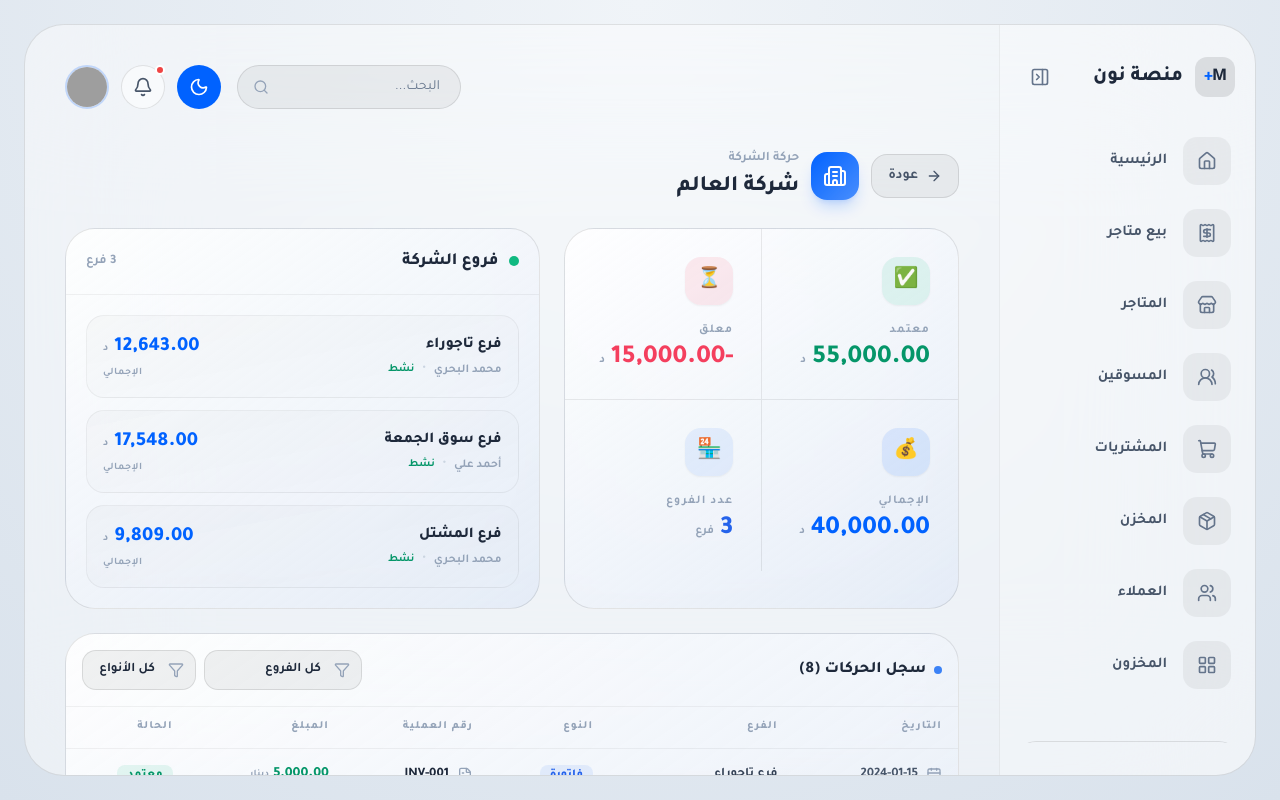
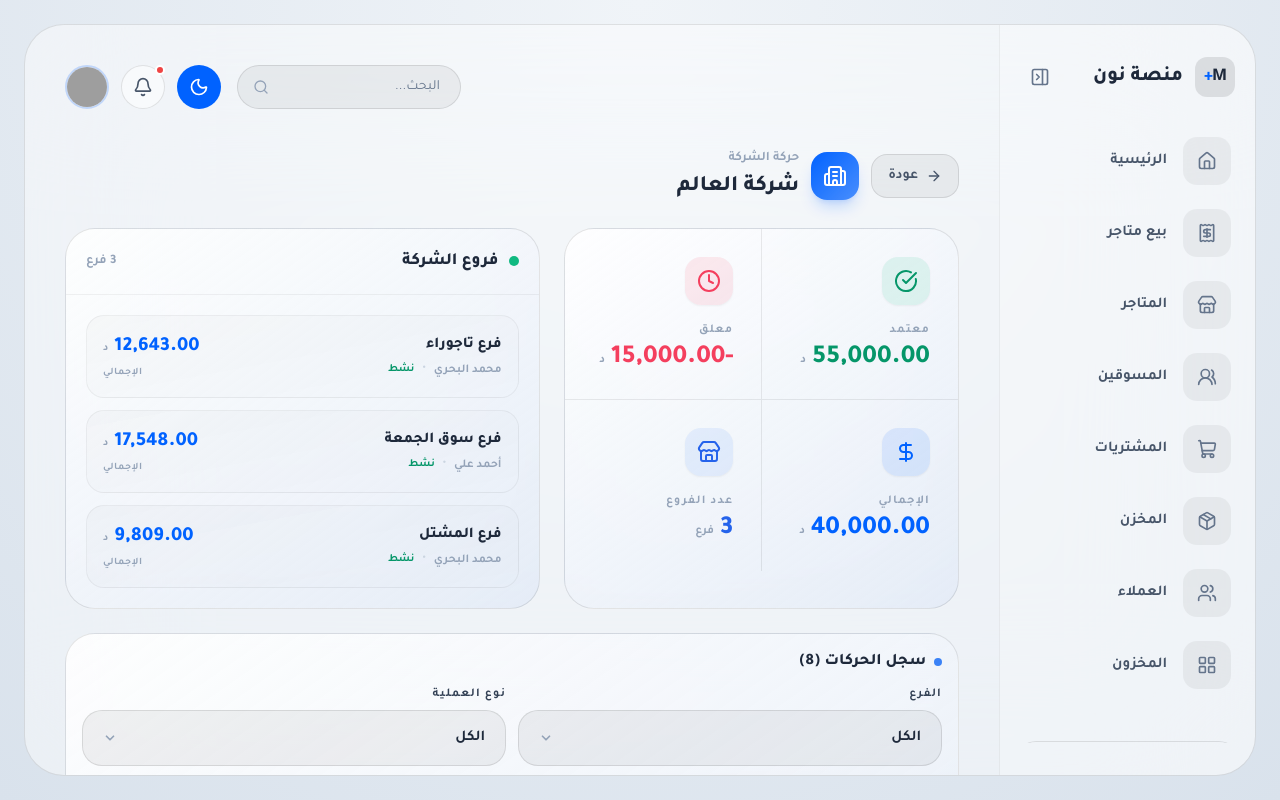
Before and after one commit to ofifice-alalem/tdm-design-for-v3, a React (Vite) app: page /companies/1/activity in a window 1280 px wide. Built offline with nearby package versions, Linux system fonts and the light colour scheme; grey boxes are pictures that could not be loaded.

Commit message:
commit -33

```diff
--- a/src/pages/CompanyActivityPage.tsx
+++ b/src/pages/CompanyActivityPage.tsx
@@ -1,6 +1,7 @@
 import { useState } from 'react';
 import { useNavigate, useParams } from 'react-router-dom';
-import { ArrowRight, Building2, Store, TrendingUp, TrendingDown, Wallet, FileText, Calendar, Filter } from 'lucide-react';
+import { ArrowRight, Building2, Store, CheckCircle, Clock, DollarSign, FileText, Calendar } from 'lucide-react';
+import { ModernSelect } from '../compenntes/ui/SpatialComponents';
 
 function fmt(n: number) {
   return n.toLocaleString('en-US', { minimumFractionDigits: 2, maximumFractionDigits: 2 });
@@ -79,7 +80,7 @@ export default function CompanyActivityPage() {
             {/* معتمد - Top Left */}
             <div className="p-7 flex flex-col gap-4 border-l border-b border-black/[0.08] dark:border-white/[0.08] hover:bg-emerald-500/5 transition-all group cursor-pointer">
               <div className="w-12 h-12 rounded-[16px] bg-emerald-500/10 group-hover:bg-emerald-500 group-hover:scale-110 flex items-center justify-center transition-all shadow-sm group-hover:shadow-lg group-hover:shadow-emerald-500/20">
-                <span className="text-[20px] group-hover:text-white transition-colors">✅</span>
+                <CheckCircle className="w-6 h-6 text-emerald-600 group-hover:text-white transition-colors" />
               </div>
               <div className="flex flex-col gap-1.5">
                 <span className="text-[12px] font-bold text-slate-400 dark:text-white/40 uppercase tracking-widest">معتمد</span>
@@ -93,7 +94,7 @@ export default function CompanyActivityPage() {
             {/* معلق - Top Right */}
             <div className="p-7 flex flex-col gap-4 border-b border-black/[0.08] dark:border-white/[0.08] hover:bg-rose-500/5 transition-all group cursor-pointer">
               <div className="w-12 h-12 rounded-[16px] bg-rose-500/10 group-hover:bg-rose-500 group-hover:scale-110 flex items-center justify-center transition-all shadow-sm group-hover:shadow-lg group-hover:shadow-rose-500/20">
-                <span className="text-[20px] group-hover:text-white transition-colors">⏳</span>
+                <Clock className="w-6 h-6 text-rose-500 group-hover:text-white transition-colors" />
               </div>
               <div className="flex flex-col gap-1.5">
                 <span className="text-[12px] font-bold text-slate-400 dark:text-white/40 uppercase tracking-widest">معلق</span>
@@ -107,7 +108,7 @@ export default function CompanyActivityPage() {
             {/* الإجمالي - Bottom Left */}
             <div className="p-7 flex flex-col gap-4 border-l border-black/[0.08] dark:border-white/[0.08] hover:bg-primary/5 transition-all group cursor-pointer">
               <div className="w-12 h-12 rounded-[16px] bg-primary/10 group-hover:bg-primary group-hover:scale-110 flex items-center justify-center transition-all shadow-sm group-hover:shadow-lg group-hover:shadow-primary/20">
-                <span className="text-[20px] group-hover:text-white transition-colors">💰</span>
+                <DollarSign className="w-6 h-6 text-primary group-hover:text-white transition-colors" />
               </div>
               <div className="flex flex-col gap-1.5">
                 <span className="text-[12px] font-bold text-slate-400 dark:text-white/40 uppercase tracking-widest">الإجمالي</span>
@@ -121,7 +122,7 @@ export default function CompanyActivityPage() {
             {/* عدد الفروع - Bottom Right */}
             <div className="p-7 flex flex-col gap-4 hover:bg-blue-500/5 transition-all group cursor-pointer">
               <div className="w-12 h-12 rounded-[16px] bg-blue-500/10 group-hover:bg-blue-500 group-hover:scale-110 flex items-center justify-center transition-all shadow-sm group-hover:shadow-lg group-hover:shadow-blue-500/20">
-                <span className="text-[20px] group-hover:text-white transition-colors">🏪</span>
+                <Store className="w-6 h-6 text-blue-600 group-hover:text-white transition-colors" />
               </div>
               <div className="flex flex-col gap-1.5">
                 <span className="text-[12px] font-bold text-slate-400 dark:text-white/40 uppercase tracking-widest">عدد الفروع</span>
@@ -179,7 +180,7 @@ export default function CompanyActivityPage() {
       <div className="lg:hidden grid grid-cols-2 gap-3">
         <div className="spatial-card p-4 flex flex-col gap-2.5">
           <div className="w-10 h-10 rounded-[14px] bg-emerald-500/10 flex items-center justify-center">
-            <TrendingUp className="w-5 h-5 text-emerald-600" />
+            <CheckCircle className="w-5 h-5 text-emerald-600" />
           </div>
           <div className="flex flex-col gap-0.5">
             <span className="text-[11px] font-bold text-slate-400 dark:text-white/40 uppercase tracking-widest leading-tight">معتمد</span>
@@ -191,7 +192,7 @@ export default function CompanyActivityPage() {
         </div>
         <div className="spatial-card p-4 flex flex-col gap-2.5">
           <div className="w-10 h-10 rounded-[14px] bg-rose-500/10 flex items-center justify-center">
-            <TrendingDown className="w-5 h-5 text-rose-500" />
+            <Clock className="w-5 h-5 text-rose-500" />
           </div>
           <div className="flex flex-col gap-0.5">
             <span className="text-[11px] font-bold text-slate-400 dark:text-white/40 uppercase tracking-widest leading-tight">معلق</span>
@@ -203,7 +204,7 @@ export default function CompanyActivityPage() {
         </div>
         <div className="spatial-card p-4 flex flex-col gap-2.5">
           <div className="w-10 h-10 rounded-[14px] bg-primary/10 flex items-center justify-center">
-            <Wallet className="w-5 h-5 text-primary" />
+            <DollarSign className="w-5 h-5 text-primary" />
           </div>
           <div className="flex flex-col gap-0.5">
             <span className="text-[11px] font-bold text-slate-400 dark:text-white/40 uppercase tracking-widest leading-tight">الإجمالي</span>
@@ -272,40 +273,28 @@ export default function CompanyActivityPage() {
 
       {/* Activities */}
       <div className="spatial-card overflow-hidden">
-        <div className="p-4 border-b border-black/5 dark:border-white/[0.06] flex flex-col sm:flex-row sm:items-center justify-between gap-3">
-          <div className="flex items-center gap-2">
-            <div className="w-2 h-2 rounded-full bg-blue-500" />
-            <h2 className="text-[15px] lg:text-[16px] font-black text-slate-800 dark:text-white">سجل الحركات ({filteredActivities.length})</h2>
+        <div className="p-4 border-b border-black/5 dark:border-white/[0.06] flex flex-col gap-3">
+          <div className="flex items-center justify-between">
+            <div className="flex items-center gap-2">
+              <div className="w-2 h-2 rounded-full bg-blue-500" />
+              <h2 className="text-[15px] lg:text-[16px] font-black text-slate-800 dark:text-white">سجل الحركات ({filteredActivities.length})</h2>
+            </div>
           </div>
-          <div className="flex gap-2">
-            <div className="relative">
-              <select
-                value={selectedBranch}
-                onChange={(e) => setSelectedBranch(e.target.value)}
-                className="spatial-input h-10 rounded-[14px] pr-10 pl-4 text-[13px] font-bold appearance-none cursor-pointer"
-              >
-                <option value="الكل">كل الفروع</option>
-                {BRANCHES.map((b) => (
-                  <option key={b.id} value={b.name}>
-                    {b.name}
-                  </option>
-                ))}
-              </select>
-              <Filter className="w-4 h-4 absolute right-3 top-1/2 -translate-y-1/2 text-slate-400 dark:text-white/40 pointer-events-none" />
-            </div>
-            <div className="relative">
-              <select
-                value={selectedType}
-                onChange={(e) => setSelectedType(e.target.value)}
-                className="spatial-input h-10 rounded-[14px] pr-10 pl-4 text-[13px] font-bold appearance-none cursor-pointer"
-              >
-                <option value="الكل">كل الأنواع</option>
-                <option value="فاتورة">فاتورة</option>
-                <option value="دفعة">دفعة</option>
-                <option value="مرتجع">مرتجع</option>
-              </select>
-              <Filter className="w-4 h-4 absolute right-3 top-1/2 -translate-y-1/2 text-slate-400 dark:text-white/40 pointer-events-none" />
-            </div>
+          <div className="grid grid-cols-1 sm:grid-cols-2 gap-3">
+            <ModernSelect
+              label="الفرع"
+              options={['الكل', ...BRANCHES.map(b => b.name)]}
+              placeholder="اختر الفرع"
+              defaultValue={selectedBranch}
+              onSelect={(value) => setSelectedBranch(value)}
+            />
+            <ModernSelect
+              label="نوع العملية"
+              options={['الكل', 'فاتورة', 'دفعة', 'مرتجع']}
+              placeholder="اختر النوع"
+              defaultValue={selectedType}
+              onSelect={(value) => setSelectedType(value)}
+            />
           </div>
         </div>
 
```
